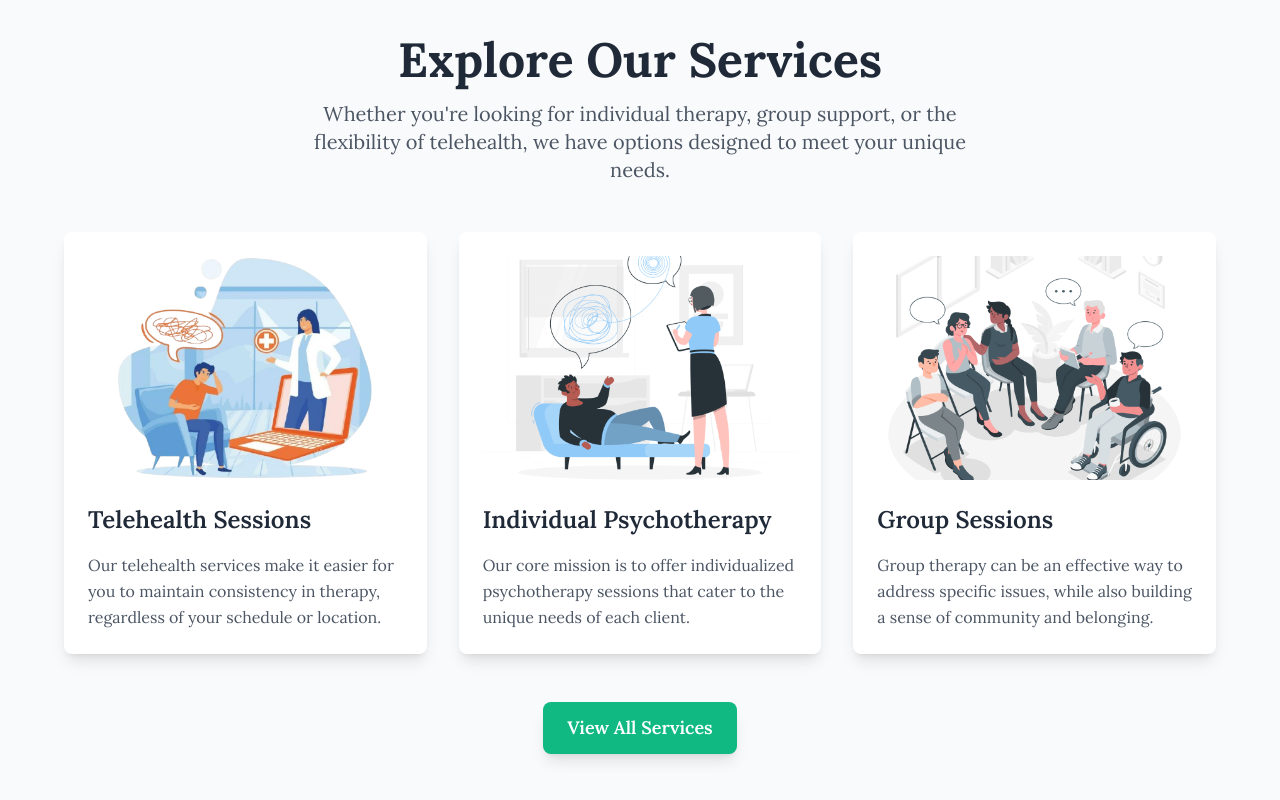
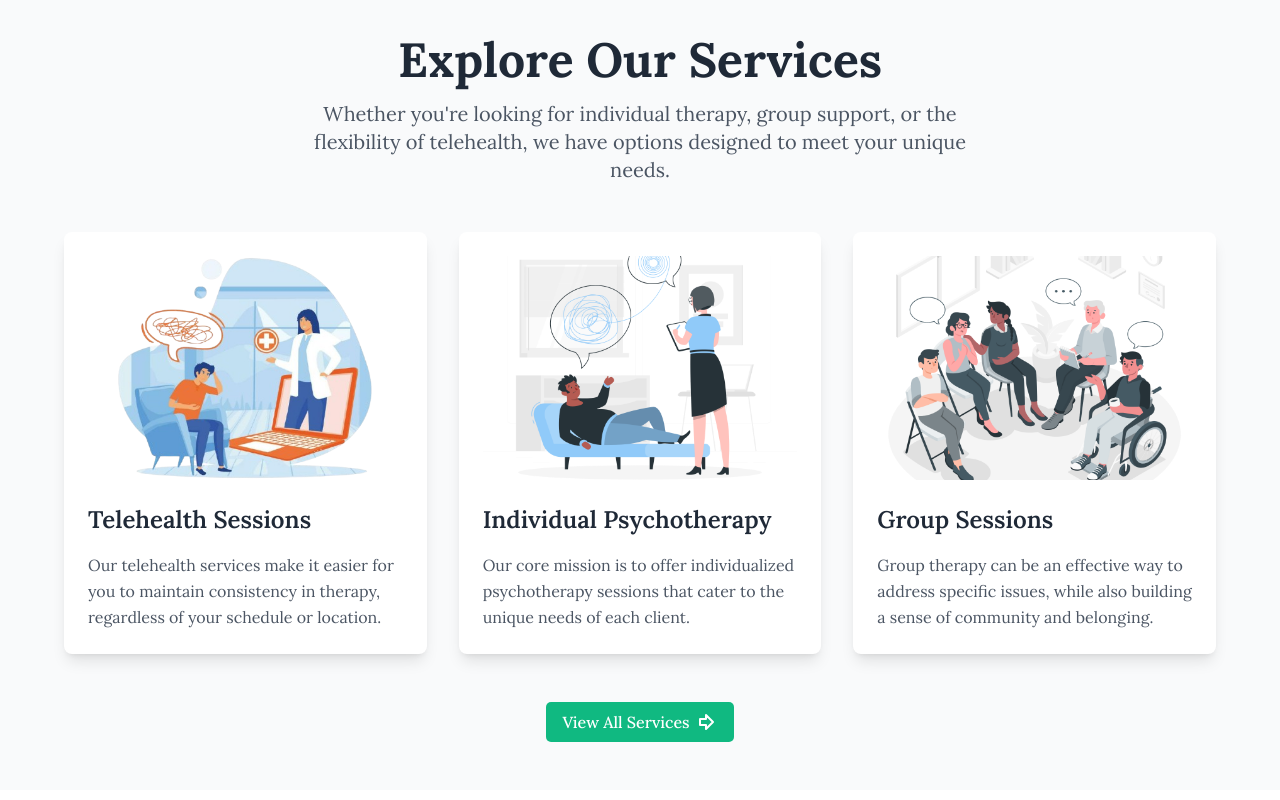
Before and after one commit to collinskrotich/serapy_place, a Next.js app: page /homepage in a window 1280 px wide. Shown: the part 1324-2124 px from the top of the page. Built offline with nearby package versions, Linux system fonts and the light colour scheme; a web font is replaced by a local one.

Commit message:
implement services section

```diff
--- /dev/null
+++ b/app/components/Footer.tsx
@@ -0,0 +1,8 @@
+
+const Footer = () => {
+  return (
+    <footer className="flex flex-col items-center justify-center">Footer</footer>
+  )
+}
+
+export default Footer
--- a/app/components/navbar/CTAButton.tsx
+++ b/app/components/navbar/CTAButton.tsx
@@ -10,7 +10,7 @@ const CTAButton: React.FC<CTAButtonProps> = ({ text, href }) => {
     return (
         <Link
             href={href}
-            className="flex items-center gap-1 group bg-ctaButtons  hover:drop-shadow-lg text-textColor font-medium hover:rounded-[8px] rounded-[5px] transition-colors duration-300 ease-in-out py-2 px-4"
+            className="flex items-center gap-1 group bg-ctaButtons  hover:drop-shadow-lg text-white font-medium hover:rounded-[8px] rounded-[5px] transition-colors duration-300 ease-in-out py-2 px-4"
         >
             <span>{text}</span>
             <ArrowBigRight className="font-medium group-hover:translate-x-1 transition-transform ease-linear duration-300" />
--- a/app/homepage/components/Services.tsx
+++ b/app/homepage/components/Services.tsx
@@ -1,7 +1,7 @@
 "use client";
 
+import CTAButton from "@/app/components/navbar/CTAButton";
 import Image from "next/image";
-import Link from "next/link";
 
 const Services = () => {
     const services = [
@@ -41,7 +41,7 @@ const Services = () => {
                 {services.map((service, index) => (
                     <div
                         key={index}
-                        className="group bg-white p-6 rounded-lg shadow-lg hover:shadow-2xl transition-transform duration-300 transform hover:-translate-y-2"
+                        className="group bg-white p-6 rounded-lg shadow-lg hover:shadow-2xl transition-transform duration-300 transform hover:-translate-y-2 cursor-pointer"
                     >
                         {/* Service Image */}
                         <div className="w-full h-56 relative mb-6 rounded-lg overflow-hidden">
@@ -67,13 +67,11 @@ const Services = () => {
             </div>
 
             {/* View All Services Link */}
-            <div className="mt-12 text-center">
-                <Link
+            <div className="mt-12 flex items-center justify-center">
+                <CTAButton
+                    text="View All Services"
                     href="/services"
-                    className="inline-block bg-emerald-500 text-white text-lg font-semibold py-3 px-6 rounded-lg shadow-lg hover:bg-emerald-600 transition-colors"
-                >
-                    View All Services
-                </Link>
+                />
             </div>
         </section>
     );
--- a/tailwind.config.ts
+++ b/tailwind.config.ts
@@ -17,7 +17,7 @@ export default {
 				textColor: '#333333',
 				accent1: '#EFB8C8',
 				accent2: '#87CEEB',
-				ctaButtons: '#FFD700',
+				ctaButtons: '#10b981',
 
 				border: 'hsl(var(--border))',
 				input: 'hsl(var(--input))',
```
